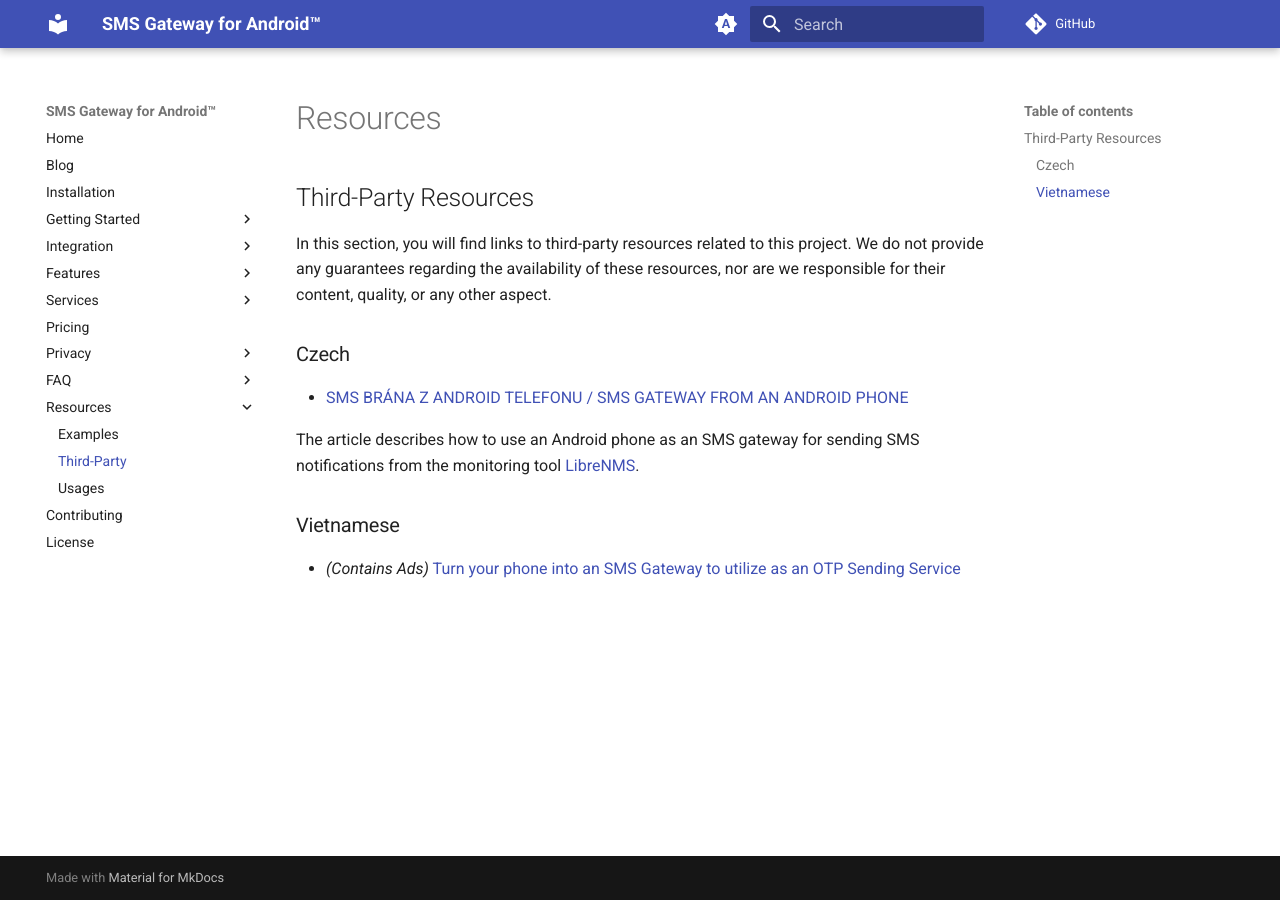
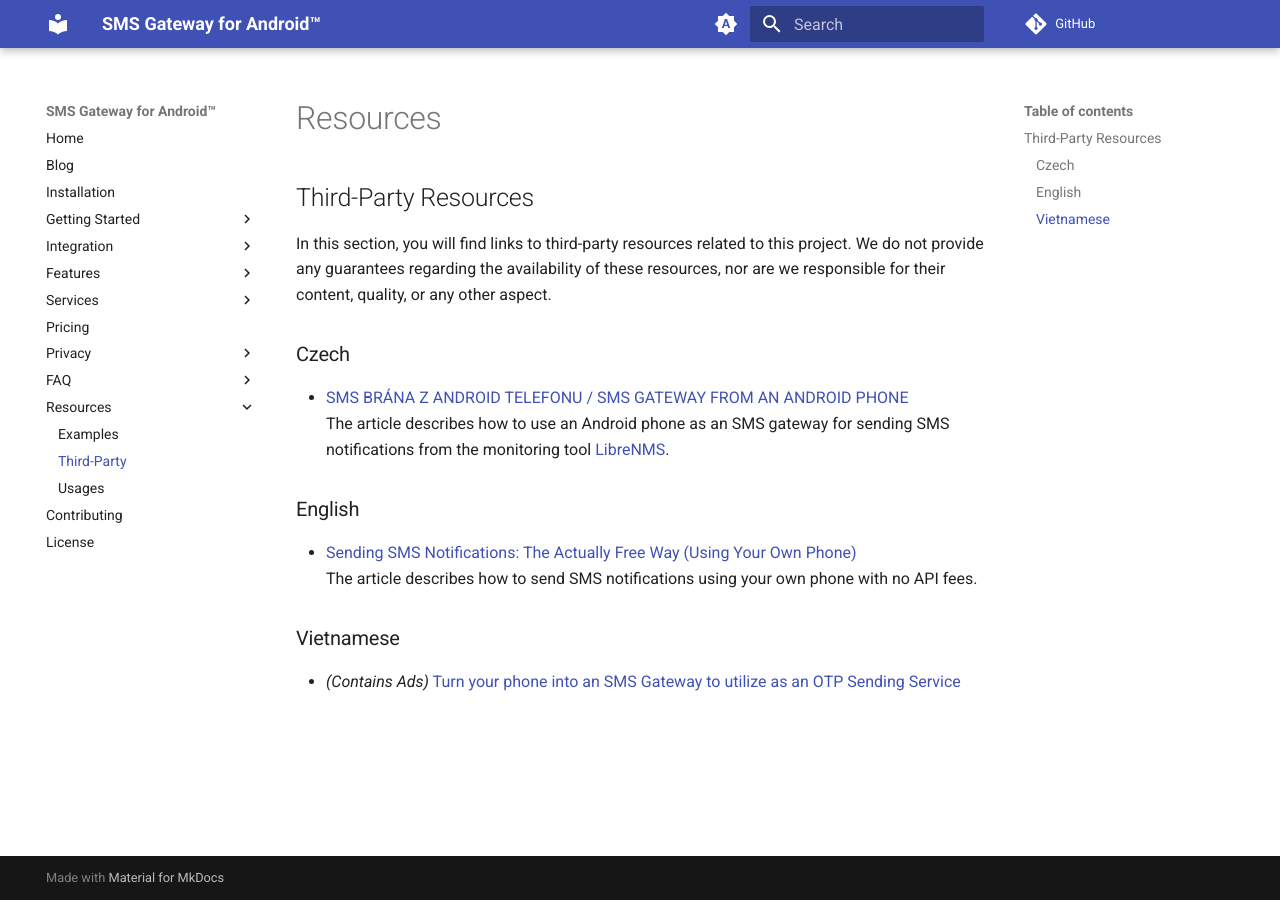
Before and after one commit to android-sms-gateway/docs-web, an MkDocs documentation site: the page built from docs/resources/3rdparty.md, in a window 1280 px wide. Built offline with MkDocs 1.6.1 and Material for MkDocs 9.7.7, drawn with Linux system fonts in a browser that asks for light colours; comment, search, counter and statistics services are not loaded.

Commit message:
[resources] add Medium article link

```diff
--- a/docs/resources/3rdparty.md
+++ b/docs/resources/3rdparty.md
@@ -7,8 +7,12 @@ In this section, you will find links to third-party resources related to this pr
 ### Czech
 
 - [SMS BRÁNA Z ANDROID TELEFONU / SMS GATEWAY FROM AN ANDROID PHONE](https://tlukas.eu/uvod/sms-brana-z-android-telefonu)
+  The article describes how to use an Android phone as an SMS gateway for sending SMS notifications from the monitoring tool [LibreNMS](https://www.librenms.org).
 
-  The article describes how to use an Android phone as an SMS gateway for sending SMS notifications from the monitoring tool [LibreNMS](https://www.librenms.org).
+### English
+
+- [Sending SMS Notifications: The Actually Free Way (Using Your Own Phone)](https://yas1nshah.medium.com/sending-sms-notifications-the-actually-free-way-using-your-own-phone-3843e0ab080f)
+  The article describes how to send SMS notifications using your own phone with no API fees.
 
 ### Vietnamese
 
```
